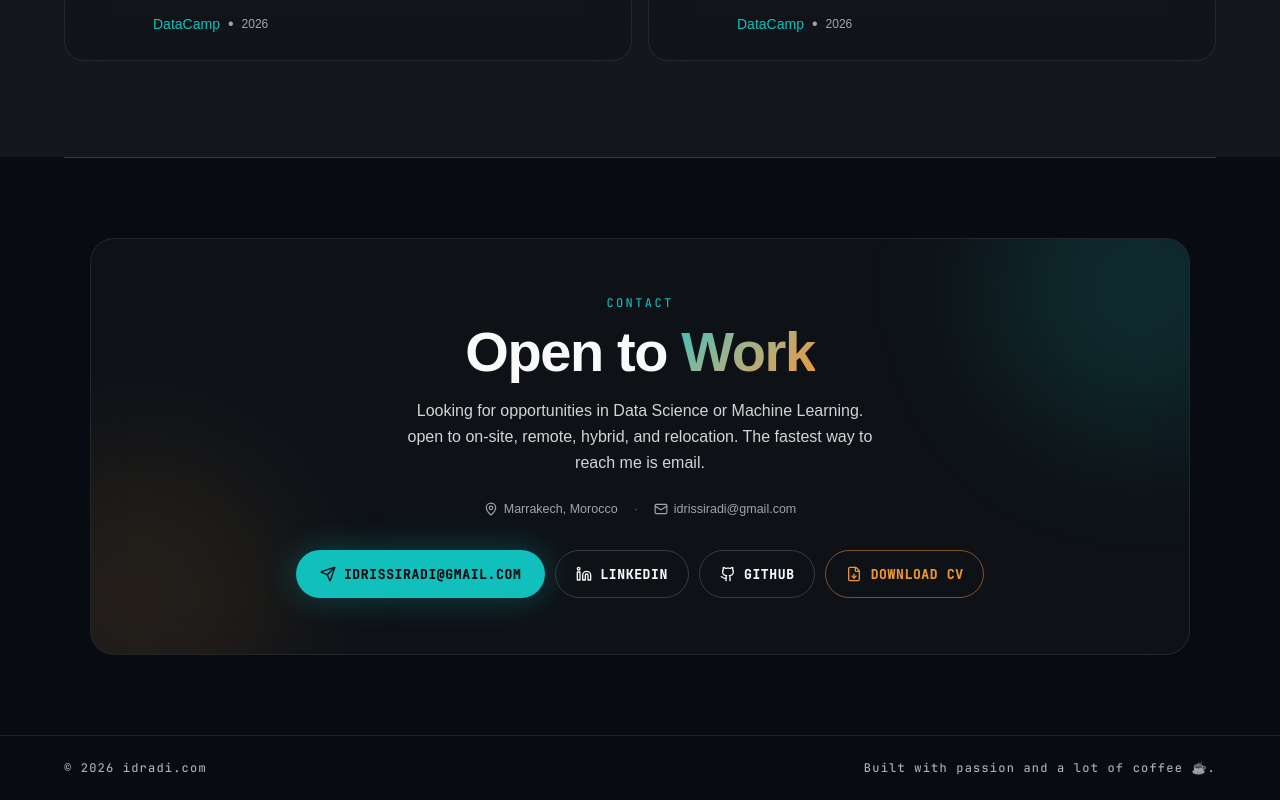
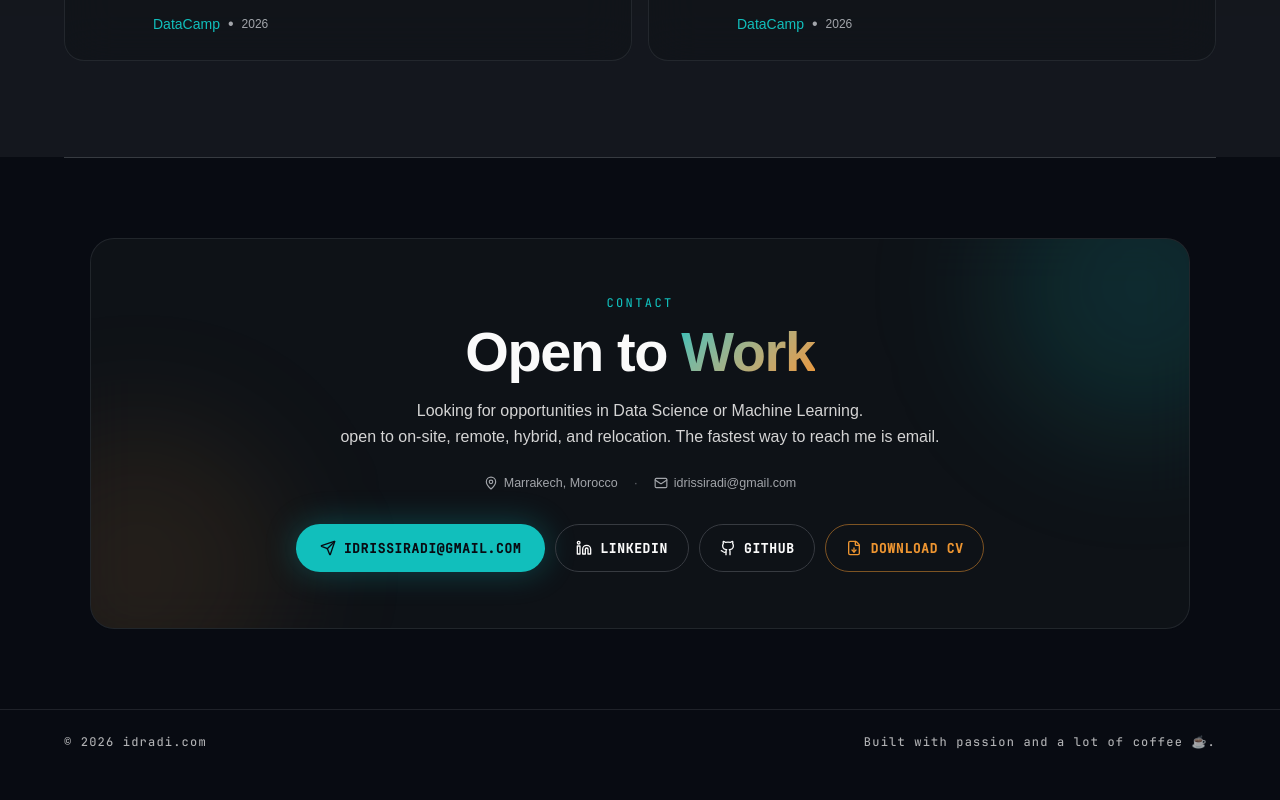
Before and after one commit to idrissiradi/portfolio, a React (Vite) app: page / in a window 1280 px wide. Shown: the part 8113-8913 px from the top of the page. After the commit the page ends 8887 px from the top, so only its background shows below. Built offline with nearby package versions, Linux system fonts and the light colour scheme; a web font is replaced by a local one.

Commit message:
feat: update ContactSection for improved text layout and modify CV link to Google Drive

```diff
--- a/src/components/sections/ContactSection.tsx
+++ b/src/components/sections/ContactSection.tsx
@@ -23,7 +23,7 @@ export const ContactSection = () => {
 							Open to{' '}
 							<span className='text-gradient-primary'>Work</span>
 						</h2>
-						<p className='mx-auto mt-4 max-w-[56ch] text-[15px] leading-relaxed text-secondary-foreground sm:text-base'>
+						<p className='mx-auto mt-4 max-w-[68ch] text-[15px] leading-relaxed text-secondary-foreground sm:text-base'>
 							Looking for opportunities in Data Science or Machine
 							Learning. <br />
 							open to on-site, remote, hybrid, and relocation. The
--- a/src/constants/portfolio-data.ts
+++ b/src/constants/portfolio-data.ts
@@ -498,5 +498,5 @@ export const socialLinks = {
 	linkedin: 'https://www.linkedin.com/in/idrissi-radi-ahmed/',
 	x: 'https://x.com/idrissiradi',
 	email: 'idrissiradi@gmail.com',
-	cv: 'https://www.idradi.com/',
+	cv: 'https://drive.google.com/file/d/19UduZUqHyTljRrbNGXYwJhrqddPvw6Rm/preview',
 };
```
